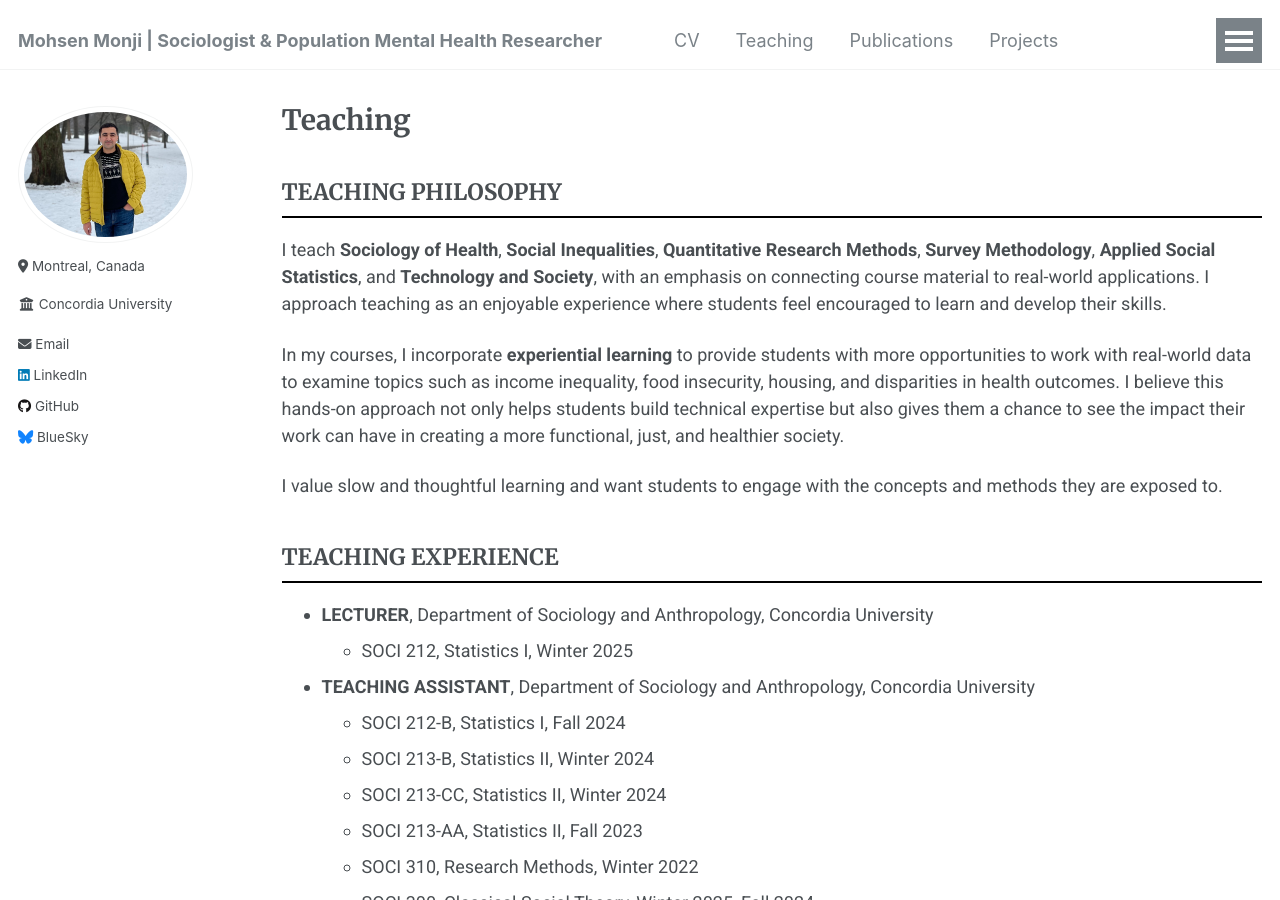
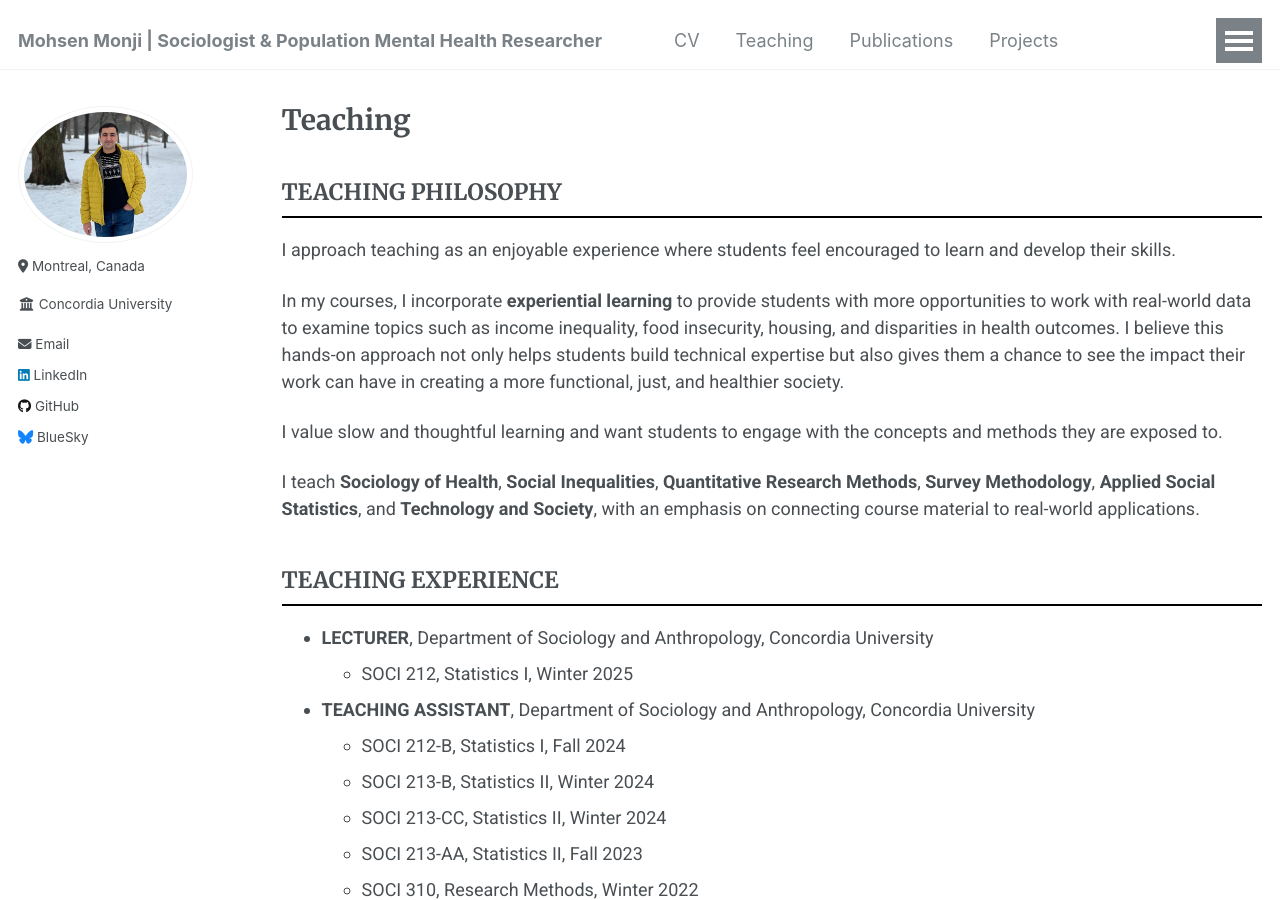
Before and after one commit to Mohsnmonji/mohsnmonji.github.io, a Jekyll site: the page built from _pages/teaching.md, in a window 1280 px wide and 900 px high. Built offline with Jekyll 4.4.1, drawn with Linux system fonts in a browser that asks for light colours.

```diff
--- a/_pages/teaching.md
+++ b/_pages/teaching.md
@@ -14,11 +14,13 @@ author_profile: true
 
 ## TEACHING PHILOSOPHY
 
-I teach **Sociology of Health**, **Social Inequalities**, **Quantitative Research Methods**, **Survey Methodology**, **Applied Social Statistics**, and **Technology and Society**, with an emphasis on connecting course material to real-world applications. I approach teaching as an enjoyable experience where students feel encouraged to learn and develop their skills.
+I approach teaching as an enjoyable experience where students feel encouraged to learn and develop their skills.
 
 In my courses, I incorporate **experiential learning** to provide students with more opportunities to work with real-world data to examine topics such as income inequality, food insecurity, housing, and disparities in health outcomes. I believe this hands-on approach not only helps students build technical expertise but also gives them a chance to see the impact their work can have in creating a more functional, just, and healthier society.
 
 I value slow and thoughtful learning and want students to engage with the concepts and methods they are exposed to.
+
+I teach **Sociology of Health**, **Social Inequalities**, **Quantitative Research Methods**, **Survey Methodology**, **Applied Social Statistics**, and **Technology and Society**, with an emphasis on connecting course material to real-world applications.
 
 ## TEACHING EXPERIENCE
 
```
